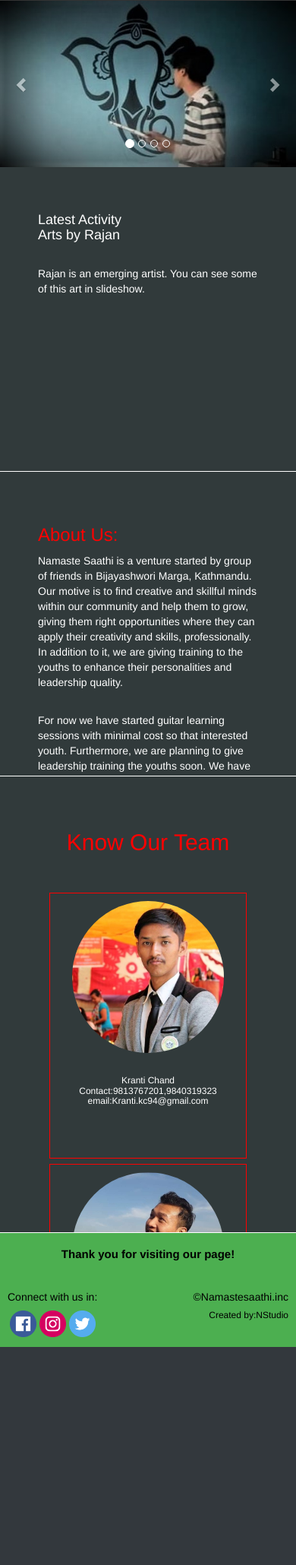
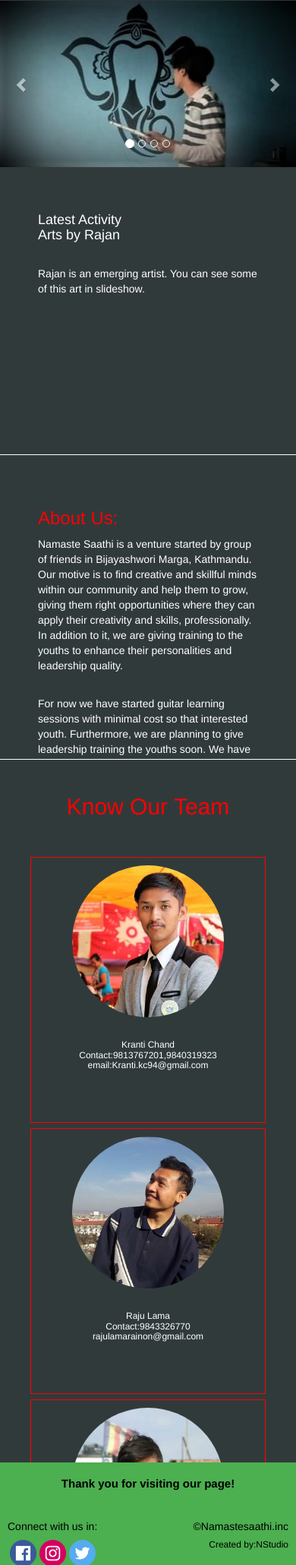
Before and after one commit to Sumanshrestha77/Namaste, a PHP site: page / in a window 390 px wide. Shown: the part 251-2311 px from the top of the page at 76% size. Before the commit the page ends 2024 px from the top, so only its background shows below. Run offline with PHP 8.4, Linux system fonts and the light colour scheme.

Commit message:
add remaining team and contact info div

```diff
--- a/css/mqeurym.css
+++ b/css/mqeurym.css
@@ -4,7 +4,9 @@
 		height:100px;
 		width:100%;
 	}
-
+#latest{
+	height:300px;
+}
     *{overflow-x: hidden;}
 	.teamimg{
 		width:150px;
@@ -13,7 +15,7 @@
 
 	.teamdiv{
 	width:100%;
-	height:250px;
+	height:275px;
 	text-align: center;
 	border:1px red solid;
 	margin-bottom:7px;
@@ -24,10 +26,10 @@
 	font-size:12px;
 	}
 	#team{
-		height:1000px;
+		height:2200px;
 	}
 		#aboutus{
-		height:1300px;
+		height:700px;
 	}
 	.sociali{
 		height: 25px;
@@ -35,8 +37,17 @@
 	}
 
 	.footer{
-		margin-top:1px;
-		height:150px;
+		margin-top:0.5px;
+		height:135px;
 		overflow:hidden;
 	}
+	#address{
+		background-color:#313a3b;
+		text-align: center;
+		color:whitesmoke;
+		height:135px;
+		text-size-adjust: auto;
+		margin-top:0.5px;
+	}
+
 }
--- a/css/mqueryT.css
+++ b/css/mqueryT.css
@@ -7,7 +7,7 @@
 		width:100%;
 	}
 	#latest{
-		height:400px;
+		height:378px;
 	}
 
     *{overflow-x: hidden;}
@@ -20,7 +20,7 @@
 	width:100%;
 	height:350px;
 	text-align: center;
-	border:1px red solid;
+	/*border:1px red solid;*/
 	margin-bottom:7px;
 	}
 .teamdes{
@@ -29,7 +29,7 @@
 	font-size:12px;
 	}
 	#team{
-		height:600px;
+		height:925px;
 	}
 		#aboutus{
 		height:400px;
@@ -40,8 +40,15 @@
 	}
 
 	.footer{
-		margin-top:1px;
-		height:150px;
+		margin-top:0px;
+		height:135px;
 		overflow:hidden;
 	}
+	#address{
+		background-color:#313a3b;
+		text-align: center;
+		color:whitesmoke;
+		height:135px;
+	}
+
 }
--- a/css/stylesheet.css
+++ b/css/stylesheet.css
@@ -25,12 +25,13 @@
 	height:400px;
 	overflow: hidden;
 	margin:0px 1px 1px 0px;
+
 }
 #latest{
 	background-color:#313a3b;
 	color:white;
 	padding: 50px;
-	height:474px;
+	height:465px;
 	overflow: hidden;
 	margin:0px 0px 1px 0px;
 }
@@ -48,14 +49,16 @@
 #team{
 	background-color:#313a3b;
 	color:white;
-	padding: 50px;
+	padding: 25px;
 	height:600px;
 	margin: 1px 0px 0px 0px;
+	position: relative;
+
 }
 .teamdiv{
 	height:400px;
 	text-align: center;
-	border:1px red solid;
+	/*border:1px red solid;*/
 	padding:10px;
 	}
 /*team images*/
@@ -82,9 +85,10 @@
 	background-color:#4CAF50;
 	color:white;
 	height:150px;
-	margin-top:1px;
+	margin-top:0px;
 	text-align:center;
 	padding:10px;
+	margin-bottom: 0px;
 }
 #thanks{
 	color:black;
@@ -97,3 +101,9 @@
 	font-size:10px;
 	text-align:right;
 }
+#address{
+	margin-top:0.5px;
+	background-color:#313a3b;
+	text-align: center;
+	color:whitesmoke;
+}
```
